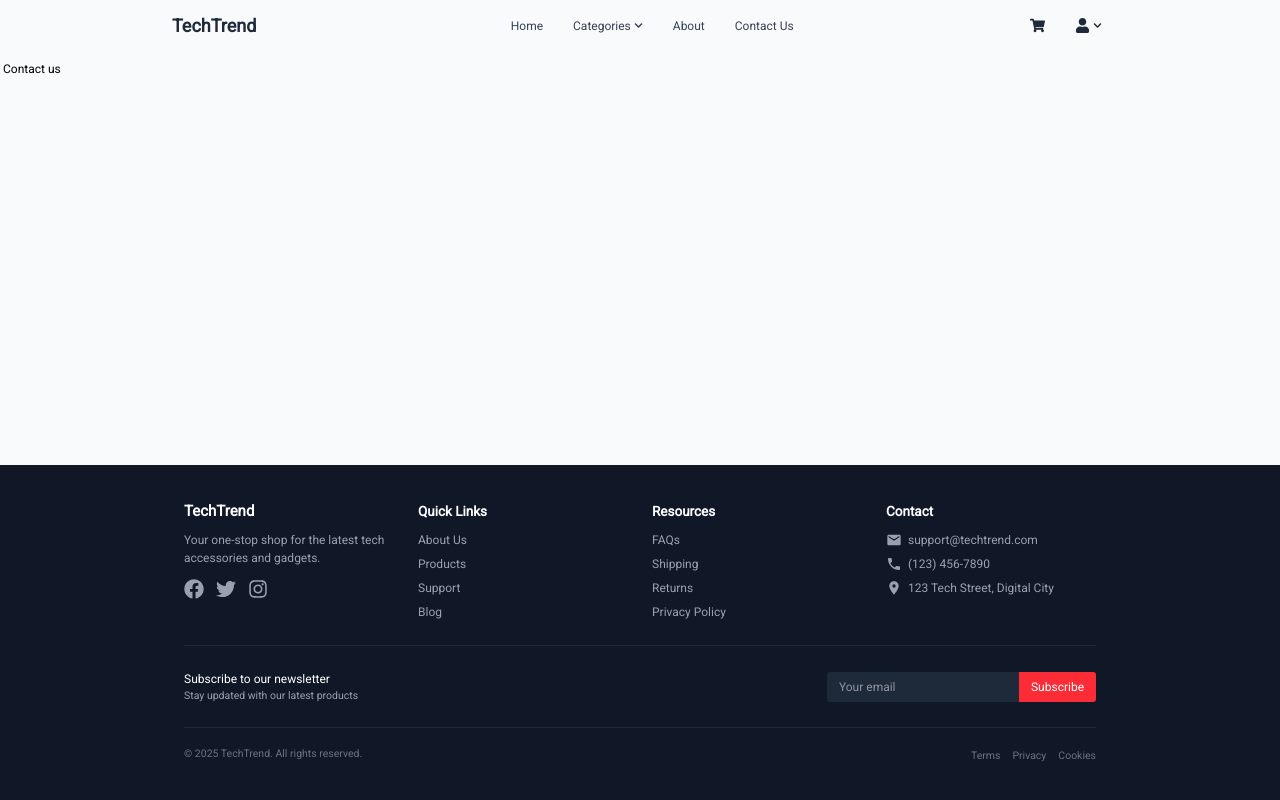
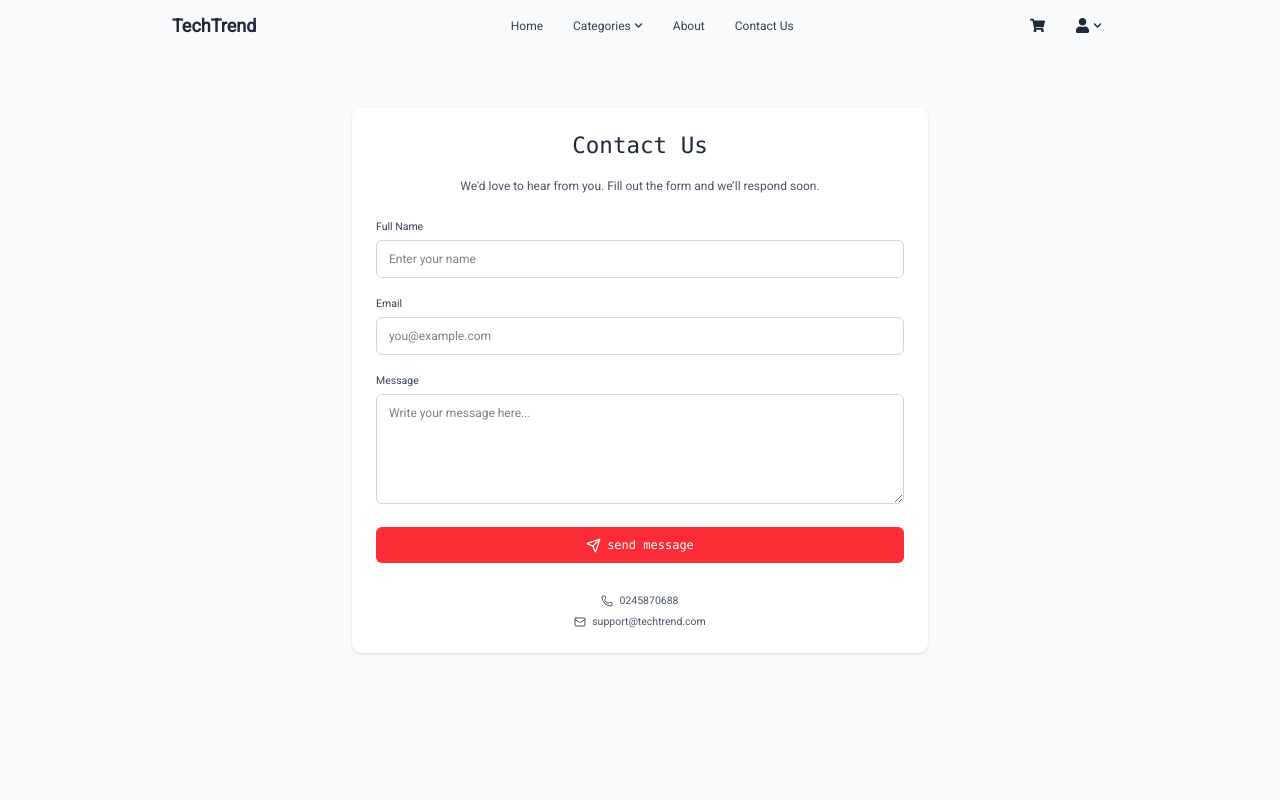
Before and after one commit to swasty-jay/techtrend, a React (Vite) app: page /contact in a window 1280 px wide. Shown: the top 800 px of the page. Built offline with nearby package versions, Linux system fonts and the light colour scheme.

Commit message:
correcting stuffs

```diff
--- a/src/Pages/About.jsx
+++ b/src/Pages/About.jsx
@@ -251,19 +251,19 @@ const About = () => {
               {
                 name: "Daniel Amekpoagbe Yawson",
                 role: "Founder & Chairman",
-                img: "/DSC_0358.jpg",
+                img: "https://pavqfszqmpbdicesddag.supabase.co/storage/v1/object/public/ps//WhatsApp%20Image%202025-05-28%20at%205.46.24%20PM.jpeg",
                 bio: "Tech visionary with over 15 years of experience in the industry.",
               },
               {
                 name: "Emma Watson",
                 role: "Managing Director",
-                img: "/team/emma.png",
+                img: "https://pavqfszqmpbdicesddag.supabase.co/storage/v1/object/public/ps//WhatsApp%20Image%202025-05-28%20at%205.46.24%20PM.jpeg",
                 bio: "Former tech executive bringing global expertise to the Ghanaian market.",
               },
               {
                 name: "Will Smith",
                 role: "Product Designer",
-                img: "/team/will.png",
+                img: "https://pavqfszqmpbdicesddag.supabase.co/storage/v1/object/public/ps//WhatsApp%20Image%202025-05-28%20at%205.46.24%20PM.jpeg",
                 bio: "Award-winning designer focused on creating intuitive user experiences.",
               },
             ].map((member, i) => (
@@ -279,7 +279,7 @@ const About = () => {
                       <img
                         src={member.img}
                         alt={member.name}
-                        className="w-full h-full object-cover transform group-hover:scale-105 transition-transform duration-500 ease-out"
+                        className="w-full h-full object-contain transform group-hover:scale-105 transition-transform duration-500 ease-out"
                         loading="lazy"
                       />
                     </div>
@@ -388,30 +388,7 @@ const About = () => {
           </div>
         </motion.div>
 
-        {/* Call to Action */}
-        <motion.div
-          initial={{ opacity: 0, y: 30 }}
-          whileInView={{ opacity: 1, y: 0 }}
-          transition={{ duration: 0.7 }}
-          viewport={{ once: true }}
-          className="max-w-5xl mx-auto mt-24 md:mt-32 mb-10 bg-gradient-to-r from-red-500 to-red-600 rounded-2xl shadow-xl overflow-hidden"
-        >
-          <div className="relative px-6 py-10 md:p-12 text-white text-center">
-            <div className="absolute inset-0 bg-black opacity-10 pattern-dots"></div>
-            <div className="relative z-10">
-              <h3 className="text-2xl md:text-3xl font-bold mb-4">
-                Ready to enhance your tech experience?
-              </h3>
-              <p className="text-white/80 max-w-2xl mx-auto mb-8">
-                Join thousands of satisfied customers who have transformed their
-                digital lifestyle with TechTrend's premium accessories
-              </p>
-              <button className="px-8 py-3 bg-white text-red-600 font-medium rounded-lg shadow-md hover:shadow-lg transition-all duration-300 hover:bg-gray-50">
-                Shop Now
-              </button>
-            </div>
-          </div>
-        </motion.div>
+
       </div>
     </section>
   );
--- a/src/Pages/Contact.jsx
+++ b/src/Pages/Contact.jsx
@@ -1,11 +1,95 @@
-import React from "react";
+import React, { useState } from "react";
+import { Mail, Phone, Send } from "lucide-react";
+import toast from "react-hot-toast";
+import { useNavigate } from "react-router-dom";
 
-function Contact() {
+export default function ContactPage() {
+  const [form, setForm] = useState({ name: "", email: "", message: "" });
+  const navigate =useNavigate()
+
+  const handleChange = (e) => {
+    const { name, value } = e.target;
+    setForm(prev => ({ ...prev, [name]: value }));
+  };
+
+  const handleSubmit = (e) => {
+    e.preventDefault();
+    toast.success("Thanks! We'll be in touch.");
+    setForm({ name: "", email: "", message: "" });
+    setTimeout(() => {navigate('/')
+
+    }, 1000);
+  };
+
   return (
-    <div>
-      <h2>Contact us</h2>
+    <div className="min-h-screen bg-gray-50 py-16 px-4">
+      <div className="max-w-3xl mx-auto bg-white rounded-xl shadow p-8">
+        <h1 className="text-3xl font-mono text-center text-gray-800 mb-6">
+          Contact Us
+        </h1>
+        <p className="text-center text-gray-600 mb-8">
+          We'd love to hear from you. Fill out the form and we’ll respond soon.
+        </p>
+
+        <form onSubmit={handleSubmit} className="space-y-6">
+          <div>
+            <label className="block text-sm text-gray-700 mb-2">Full Name</label>
+            <input
+              name="name"
+              value={form.name}
+              onChange={handleChange}
+              required
+              className="w-full px-4 py-3 border border-gray-300 rounded-lg focus:ring-2 focus:ring-blue-500 outline-none"
+              placeholder="Enter your name"
+            />
+          </div>
+
+          <div>
+            <label className="block text-sm text-gray-700 mb-2">Email</label>
+            <input
+              type="email"
+              name="email"
+              value={form.email}
+              onChange={handleChange}
+              required
+              className="w-full px-4 py-3 border border-gray-300 rounded-lg focus:ring-2 focus:ring-blue-500 outline-none"
+              placeholder="you@example.com"
+            />
+          </div>
+
+          <div>
+            <label className="block text-sm text-gray-700 mb-2">Message</label>
+            <textarea
+              name="message"
+              rows={5}
+              value={form.message}
+              onChange={handleChange}
+              required
+              className="w-full px-4 py-3 border border-gray-300 rounded-lg focus:ring-2 focus:ring-blue-500 outline-none resize-vertical"
+              placeholder="Write your message here..."
+            />
+          </div>
+
+          <button
+            type="submit"
+            className="w-full bg-red-500 text-white py-3 px-6 rounded-lg font-mono hover:from-blue-700 hover:to-purple-800 transition-all flex items-center justify-center gap-2"
+          >
+            <Send className="w-5 h-5" /> send message
+
+          </button>
+        </form>
+
+        <div className="mt-10 text-center text-sm text-gray-600">
+          <div className="flex items-center justify-center gap-2 mb-2 ">
+            <Phone className="w-4 h-4 text-gray-600" />
+            0245870688
+          </div>
+          <div className="flex items-center justify-center gap-2">
+            <Mail className="w-4 h-4 text-gray-600" />
+            support@techtrend.com
+          </div>
+        </div>
+      </div>
     </div>
   );
 }
-
-export default Contact;
--- a/src/Pages/Home.jsx
+++ b/src/Pages/Home.jsx
@@ -49,7 +49,7 @@ const Shop = () => {
     <div className="bg-white min-h-screen">
       {/* Top notification bar */}
       <div className="bg-black text-white text-center py-2 text-sm">
-        Free express shipping on all orders over GHS 1000.{" "}
+        Free express shipping on all orders over GHS 100.{" "}
         <span className="underline font-medium">Learn more</span>
       </div>
 
@@ -89,7 +89,7 @@ const Shop = () => {
       {/* Main content */}
       <main className="max-w-7xl mx-auto px-1 py-2">
         {/* Shop by Brand */}
-        <section className="mb-12">
+        <section className="mb-12 hidden md:block">
           <div className="flex items-center justify-between mb-6">
             <h2 className="text-2xl font-semibold">Shop by Brand</h2>
             <button className="text-sm text-red-700 font-medium hover:underline">
@@ -165,7 +165,7 @@ const Shop = () => {
         </section>
 
         {/* Featured Products */}
-        <section className="mb-12">
+        <section className="mb-12 hidden md:block">
           <div className="flex items-center justify-between mb-6">
             <h2 className="text-2xl font-semibold">Top Picks For You</h2>
             <button className="text-sm text-red-500 font-medium hover:underline">
--- a/src/Pages/Login.jsx
+++ b/src/Pages/Login.jsx
@@ -68,7 +68,7 @@ function Login() {
         setFormData({ email: "", password: "" }); // Reset form
         setErrors({}); // Clear errors
         // Optionally, you can redirect or perform other actions after successful login
-        setTimeout(() => { navigate("/"); }, 4000); // Redirect to dashboard after 1 second
+        setTimeout(() => { navigate("/"); }, 1000); // Redirect to dashboard after 1 second
         // Note: Adjust the path as necessary based on your routing setup
       }
     } catch (error) {
```
